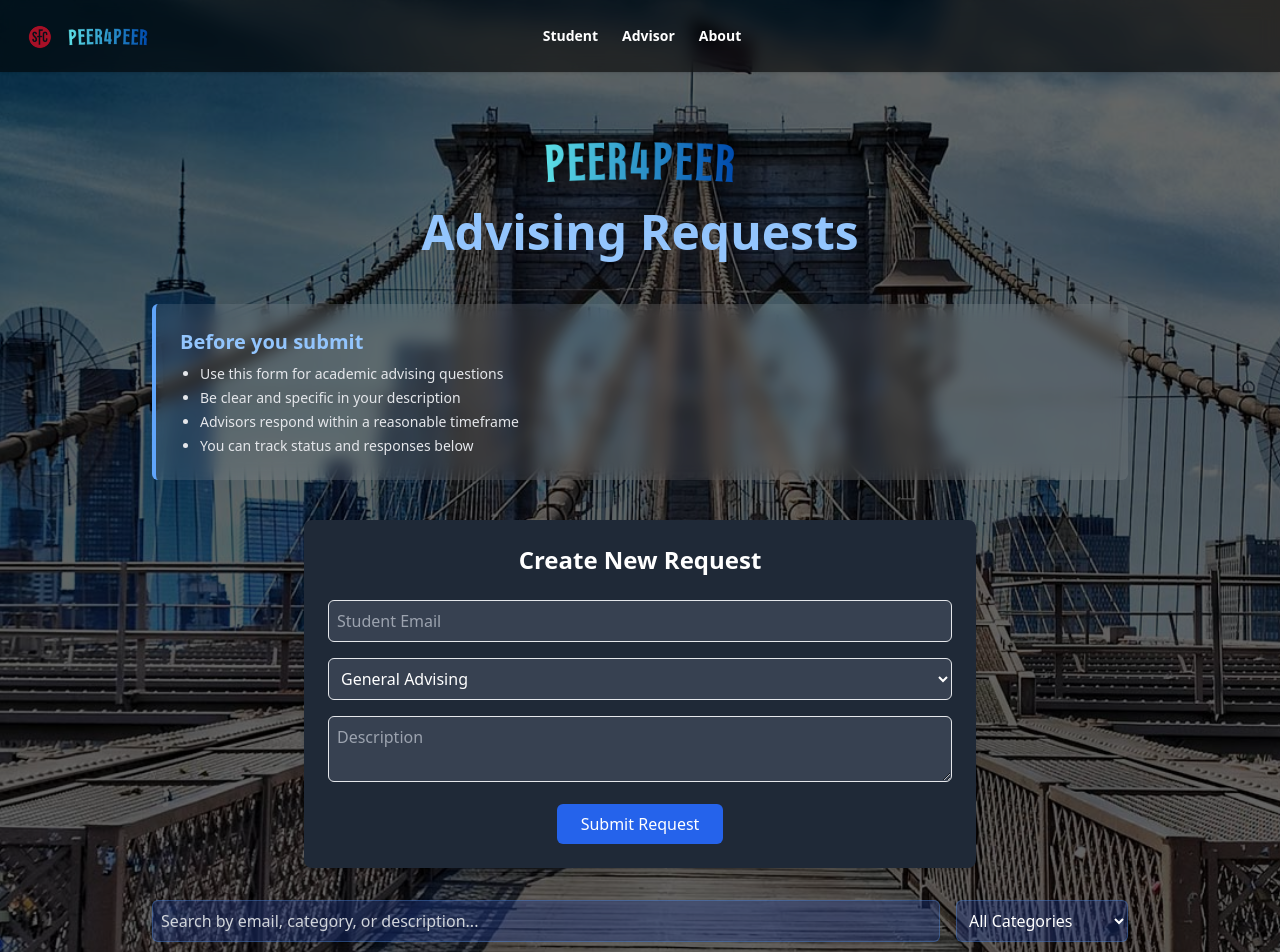
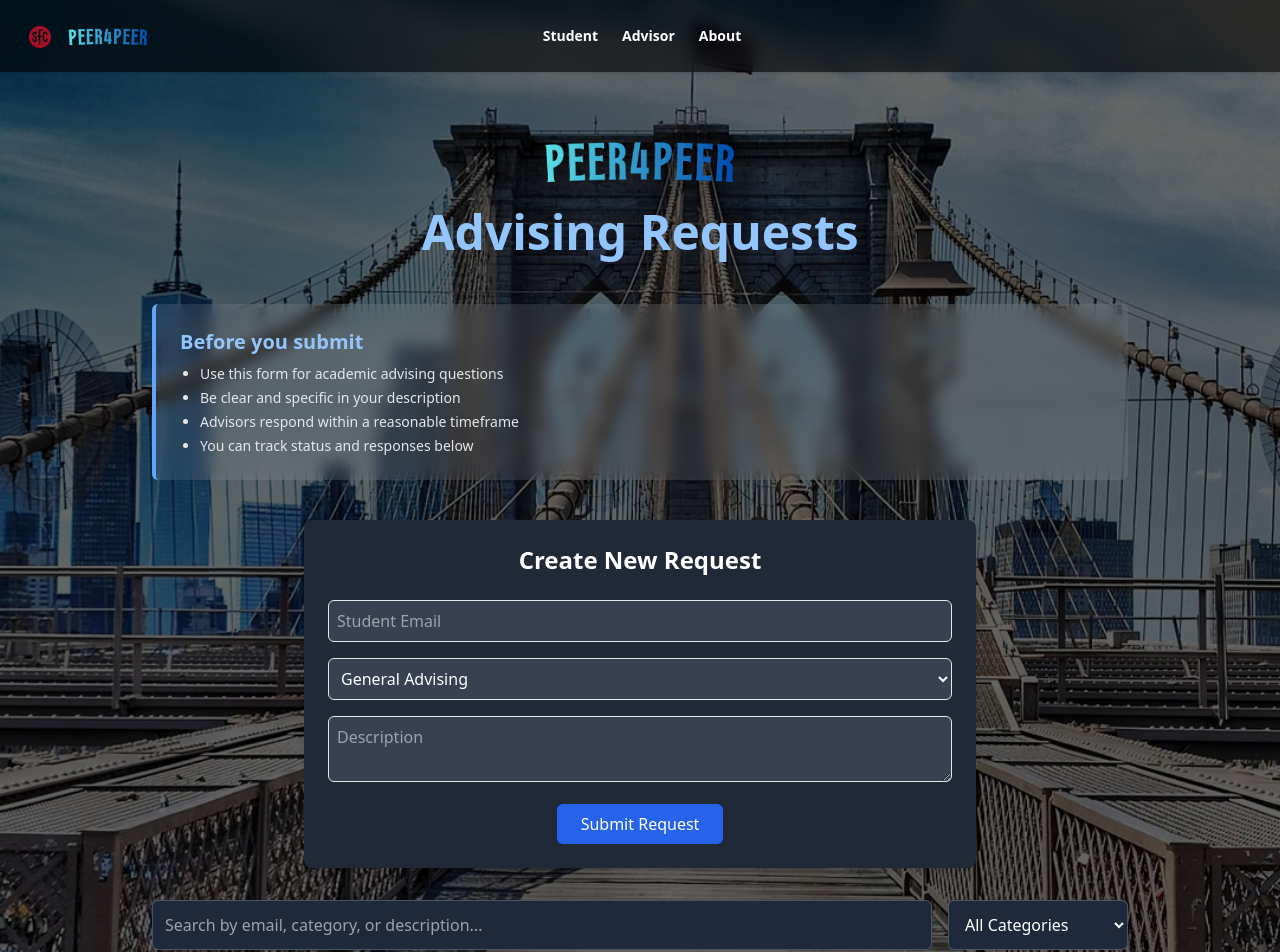
Before and after one commit to vbarrerachaves/peer4peer-frontend, a React (Vite) app: page / in a window 1280 px wide. Shown: the top 952 px of the page. Built offline with nearby package versions, Linux system fonts and the light colour scheme; no server answers.

Commit message:
Improve search & category filter solid styling

```diff
--- a/src/App.jsx
+++ b/src/App.jsx
@@ -146,30 +146,32 @@ function App() {
 
         <NewRequestForm onCreated={fetchRequests} notify={notify} />
 
-{/* SEARCH */}
-<div className="mt-8 flex flex-col gap-3 md:flex-row md:gap-4">
+<div className="mt-8 flex flex-col sm:flex-row gap-4">
+  {/* SEARCH */}
   <input
     type="text"
     placeholder="Search by email, category, or description..."
     value={query}
     onChange={(e) => setQuery(e.target.value)}
     className="
-  w-full p-2 rounded-md
-  bg-blue-900/40 text-white
-  placeholder-gray-300
-  border border-blue-400/30
-  focus:outline-none focus:ring-2 focus:ring-blue-500"
+      flex-1 p-3 rounded-md
+      bg-slate-800 text-white
+      border border-white/20
+      placeholder-gray-400
+      focus:outline-none focus:ring-2 focus:ring-blue-500
+    "
   />
 
+  {/* CATEGORY FILTER */}
   <select
     value={categoryFilter}
     onChange={(e) => setCategoryFilter(e.target.value)}
     className="
-  w-full md:w-auto p-2 rounded-md
-  bg-blue-900/40 text-white
-  border border-blue-400/30
-  focus:outline-none focus:ring-2 focus:ring-blue-500"
-
+      p-3 rounded-md
+      bg-slate-800 text-white
+      border border-white/20
+      focus:outline-none focus:ring-2 focus:ring-blue-500
+    "
   >
     <option value="all">All Categories</option>
     <option value="general advising">General Advising</option>
```
